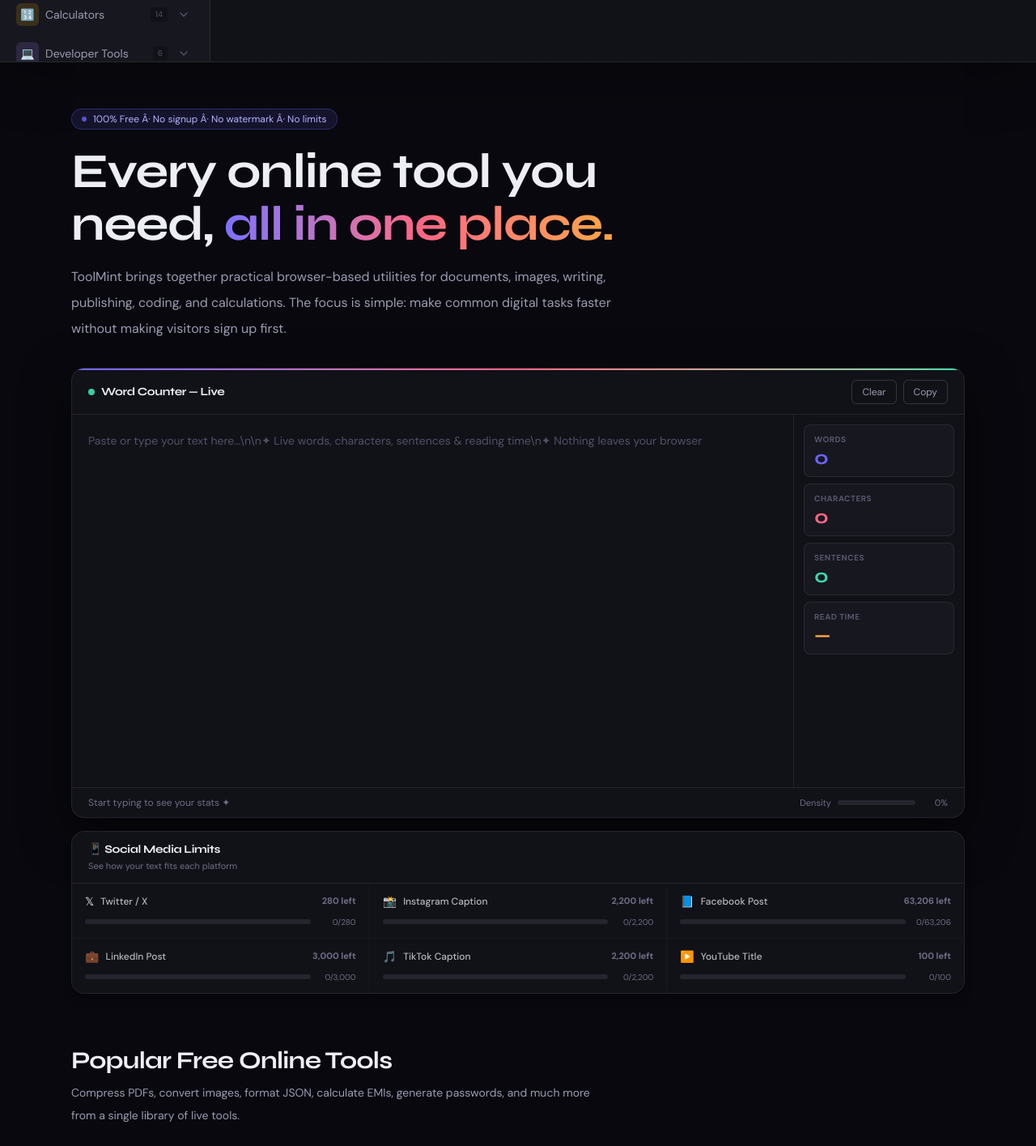
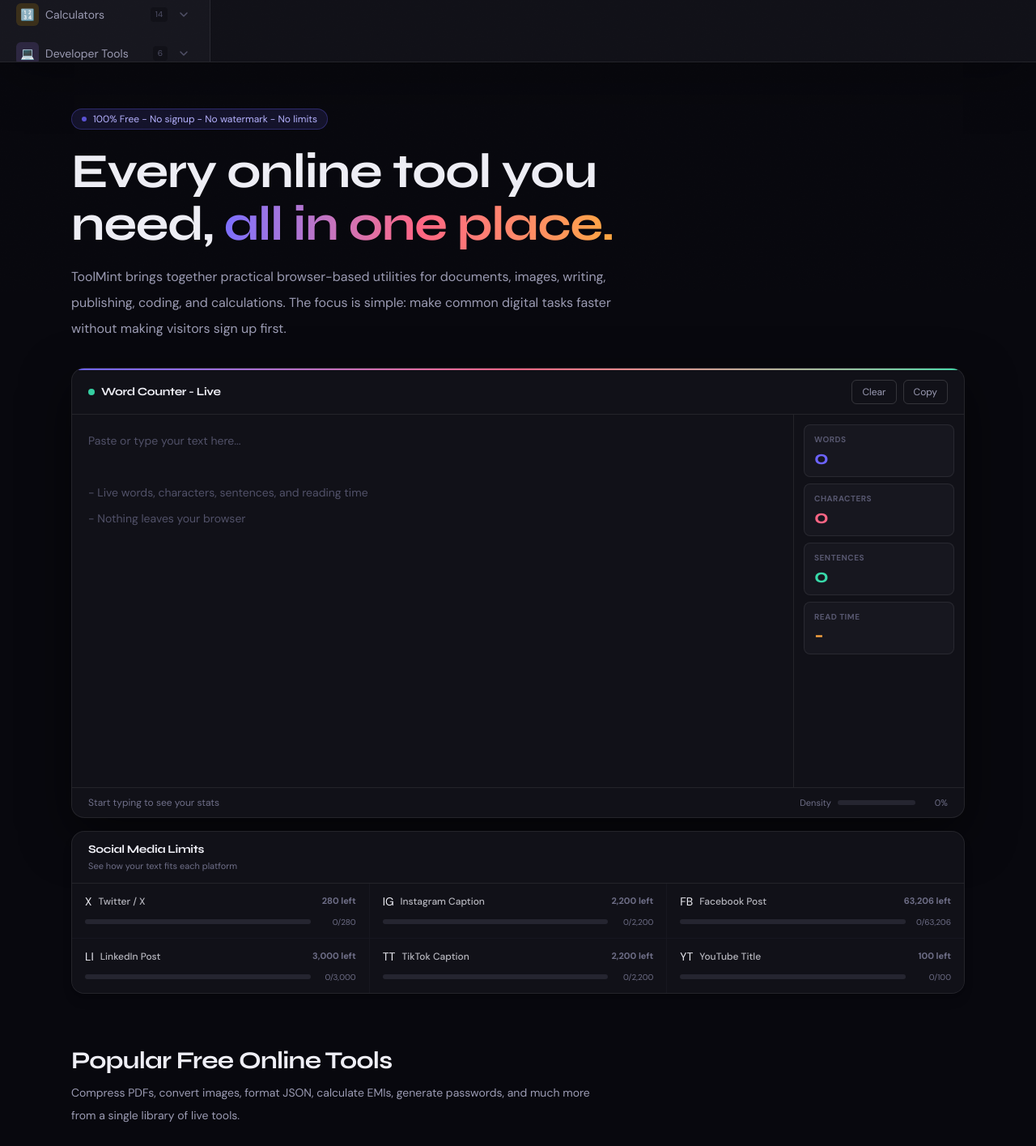
Before and after one commit to Ashwin-z/Tool---Site, a Next.js app in the folder tool-site/: page / in a window 1280 px wide. Shown: the part 440-1855 px from the top of the page at 81% size. Built offline with nearby package versions, Linux system fonts and the light colour scheme.

Commit message:
search bar-color-fx

```diff
--- a/tool-site/src/app/layout.tsx
+++ b/tool-site/src/app/layout.tsx
@@ -25,10 +25,10 @@
   metadataBase: new URL("https://toolmint.tools"),
   title: {
     template: "%s | ToolMint",
-    default: "ToolMint — Free Online PDF Tools, Converters & Calculators",
+    default: "ToolMint - Free Online PDF Tools, Converters & Calculators",
   },
   description:
-    "ToolMint offers 80+ free online tools — compress, merge, split and convert PDFs, edit images, format code, calculate finances and more. No signup required.",
+    "ToolMint offers 80+ free online tools - compress, merge, split and convert PDFs, edit images, format code, calculate finances and more. No signup required.",
   keywords: [
     "free online tools",
     "pdf tools online",
--- a/tool-site/src/app/page.tsx
+++ b/tool-site/src/app/page.tsx
@@ -4,12 +4,12 @@
 import { toolCategories } from "@/lib/tool-categories";
 
 export const metadata: Metadata = {
-  title: "ToolMint â€” Free Online PDF Tools, Converters & Calculators",
+  title: "ToolMint - Free Online PDF Tools, Converters & Calculators",
   description:
-    "ToolMint offers 80+ free online tools â€” compress, merge, split and convert PDFs, edit images, format code, calculate finances and more. No signup required.",
+    "ToolMint offers 80+ free online tools - compress, merge, split and convert PDFs, edit images, format code, calculate finances and more. No signup required.",
   alternates: { canonical: "/" },
   openGraph: {
-    title: "ToolMint â€” Free Online PDF Tools, Converters & Calculators",
+    title: "ToolMint - Free Online PDF Tools, Converters & Calculators",
     description:
       "80+ free online tools for PDFs, images, text, code, SEO, and calculators. No signup, no watermark.",
     url: "/",
@@ -88,7 +88,7 @@
       <main className="mx-auto max-w-6xl px-6 pb-16 pt-14">
         <div className="mb-5 inline-flex items-center gap-2 rounded-full border border-[#6c63ff]/30 bg-[#6c63ff]/12 px-3 py-1 text-xs text-[#b6b2ff]">
           <span className="h-1.5 w-1.5 animate-pulse rounded-full bg-[#6c63ff]" />
-          100% Free Â· No signup Â· No watermark Â· No limits
+          100% Free - No signup - No watermark - No limits
         </div>
 
         <h1 className="font-display max-w-4xl text-4xl font-bold leading-[1.08] tracking-[-0.02em] md:text-6xl">
@@ -133,7 +133,7 @@
           </div>
           <div className="mt-6">
             <Link href="/tools" className="text-sm font-medium text-[#6c63ff] transition hover:underline">
-              Browse all 80+ tools â†’
+              Browse all 80+ tools -&gt;
             </Link>
           </div>
         </section>
--- a/tool-site/src/components/home-word-counter.tsx
+++ b/tool-site/src/components/home-word-counter.tsx
@@ -6,7 +6,7 @@
   ssr: false,
   loading: () => (
     <div className="flex h-64 items-center justify-center rounded-xl border border-white/10 bg-white/[.02]">
-      <p className="text-sm text-muted">Loading Word Counter…</p>
+      <p className="text-sm text-muted">Loading Word Counter...</p>
     </div>
   ),
 });
--- a/tool-site/src/components/site-footer.tsx
+++ b/tool-site/src/components/site-footer.tsx
@@ -110,7 +110,7 @@
         </div>
 
         <div className="flex flex-wrap items-center justify-between gap-3 py-4 text-sm" style={{ borderTop: "1px solid var(--border)", color: "var(--muted-3)" }}>
-          <span>Â© {new Date().getFullYear()} ToolMint. All rights reserved.</span>
+          <span>&copy; {new Date().getFullYear()} ToolMint. All rights reserved.</span>
           <div className="flex items-center gap-5">
             <Link href="/privacy" className="transition hover:opacity-80">
               Privacy
--- a/tool-site/src/components/theme-context.tsx
+++ b/tool-site/src/components/theme-context.tsx
@@ -15,18 +15,25 @@
 export function ThemeProvider({ children }: { children: React.ReactNode }) {
   const [theme, setThemeState] = useState<Theme>("dark");
 
-  // Read from localStorage on mount
   useEffect(() => {
-    const stored = localStorage.getItem("toolmint-theme") as Theme | null;
-    if (stored === "light" || stored === "dark") {
-      setThemeState(stored);
-      document.documentElement.setAttribute("data-theme", stored);
+    try {
+      const stored = localStorage.getItem("toolmint-theme") as Theme | null;
+      if (stored === "light" || stored === "dark") {
+        setThemeState(stored);
+        document.documentElement.setAttribute("data-theme", stored);
+      }
+    } catch {
+      document.documentElement.setAttribute("data-theme", "dark");
     }
   }, []);
 
   const setTheme = useCallback((t: Theme) => {
     setThemeState(t);
-    localStorage.setItem("toolmint-theme", t);
+    try {
+      localStorage.setItem("toolmint-theme", t);
+    } catch {
+      // Ignore storage failures and still update the live document theme.
+    }
     document.documentElement.setAttribute("data-theme", t);
   }, []);
 
--- a/tool-site/src/components/tool-search.tsx
+++ b/tool-site/src/components/tool-search.tsx
@@ -139,7 +139,7 @@
                 >
                   <div className="text-sm font-medium text-foreground">{result.name}</div>
                   <div className="mt-0.5 text-xs" style={{ color: "var(--muted-2)" }}>
-                    {result.category} · {result.description}
+                    {result.category} - {result.description}
                   </div>
                 </Link>
               ))}
--- a/tool-site/src/components/word-counter-tool.tsx
+++ b/tool-site/src/components/word-counter-tool.tsx
@@ -16,13 +16,13 @@
     const sentences = !text.trim() ? 0 : (text.match(/[.!?]+/g) || []).length || 1;
     const readingSeconds = Math.ceil(words / 3.3);
     const readTime =
-      words === 0 ? "—" : readingSeconds < 60 ? `${readingSeconds}s` : `${Math.ceil(readingSeconds / 60)} min`;
+      words === 0 ? "-" : readingSeconds < 60 ? `${readingSeconds}s` : `${Math.ceil(readingSeconds / 60)} min`;
 
     const density = Math.min(100, Math.round(chars / 5));
     const hint =
       words > 0
-        ? `Avg word length: ${(chars / words).toFixed(1)} chars · ${words.toLocaleString()} word${words === 1 ? "" : "s"} ✦`
-        : "Start typing to see your stats ✦";
+        ? `Avg word length: ${(chars / words).toFixed(1)} chars - ${words.toLocaleString()} word${words === 1 ? "" : "s"}`
+        : "Start typing to see your stats";
 
     return { words, chars, sentences, readTime, density, hint };
   }, [text]);
@@ -50,7 +50,7 @@
         <div className="flex flex-wrap items-center justify-between gap-3 border-b border-border px-5 py-3">
           <div className="flex items-center gap-2">
             <span className="h-2 w-2 animate-pulse rounded-full bg-[#38d9a9]" />
-            <h2 className="font-display text-sm font-bold tracking-tight">Word Counter — Live</h2>
+            <h2 className="font-display text-sm font-bold tracking-tight">Word Counter - Live</h2>
           </div>
           <div className="flex items-center gap-2 text-xs">
             <button
@@ -72,7 +72,7 @@
           <textarea
             value={text}
             onChange={(e) => setText(e.target.value)}
-            placeholder="Paste or type your text here…\n\n✦ Live words, characters, sentences & reading time\n✦ Nothing leaves your browser"
+            placeholder={"Paste or type your text here...\n\n- Live words, characters, sentences, and reading time\n- Nothing leaves your browser"}
             className={`w-full resize-none border-r border-border bg-transparent px-5 py-4 text-sm leading-8 text-white outline-none placeholder:text-muted-3 ${
               compact ? "min-h-[320px]" : "min-h-[460px]"
             }`}
@@ -101,19 +101,18 @@
         </div>
       </div>
 
-      {/* ── Social media character limits ── */}
       <div className="mt-4 overflow-hidden rounded-2xl border border-border bg-surface shadow-lg">
         <div className="border-b border-border px-5 py-3">
-          <h3 className="font-display text-sm font-bold tracking-tight">📱 Social Media Limits</h3>
+          <h3 className="font-display text-sm font-bold tracking-tight">Social Media Limits</h3>
           <p className="mt-0.5 text-[11px] text-[#6f6f88]">See how your text fits each platform</p>
         </div>
         <div className="grid grid-cols-1 gap-px bg-surface-3/50 sm:grid-cols-2 lg:grid-cols-3">
-          <SocialLimit icon="𝕏" name="Twitter / X" used={stats.chars} limit={280} color="#1d9bf0" />
-          <SocialLimit icon="📸" name="Instagram Caption" used={stats.chars} limit={2200} color="#e1306c" />
-          <SocialLimit icon="📘" name="Facebook Post" used={stats.chars} limit={63206} color="#1877f2" />
-          <SocialLimit icon="💼" name="LinkedIn Post" used={stats.chars} limit={3000} color="#0a66c2" />
-          <SocialLimit icon="🎵" name="TikTok Caption" used={stats.chars} limit={2200} color="#ff0050" />
-          <SocialLimit icon="▶️" name="YouTube Title" used={stats.chars} limit={100} color="#ff0000" />
+          <SocialLimit icon="X" name="Twitter / X" used={stats.chars} limit={280} color="#1d9bf0" />
+          <SocialLimit icon="IG" name="Instagram Caption" used={stats.chars} limit={2200} color="#e1306c" />
+          <SocialLimit icon="FB" name="Facebook Post" used={stats.chars} limit={63206} color="#1877f2" />
+          <SocialLimit icon="LI" name="LinkedIn Post" used={stats.chars} limit={3000} color="#0a66c2" />
+          <SocialLimit icon="TT" name="TikTok Caption" used={stats.chars} limit={2200} color="#ff0050" />
+          <SocialLimit icon="YT" name="YouTube Title" used={stats.chars} limit={100} color="#ff0000" />
         </div>
       </div>
     </div>
```
Also changed, not shown: 1 other file (tests, documents, lock files or other folders). Lines whose indentation alone changed are shown as unchanged.
